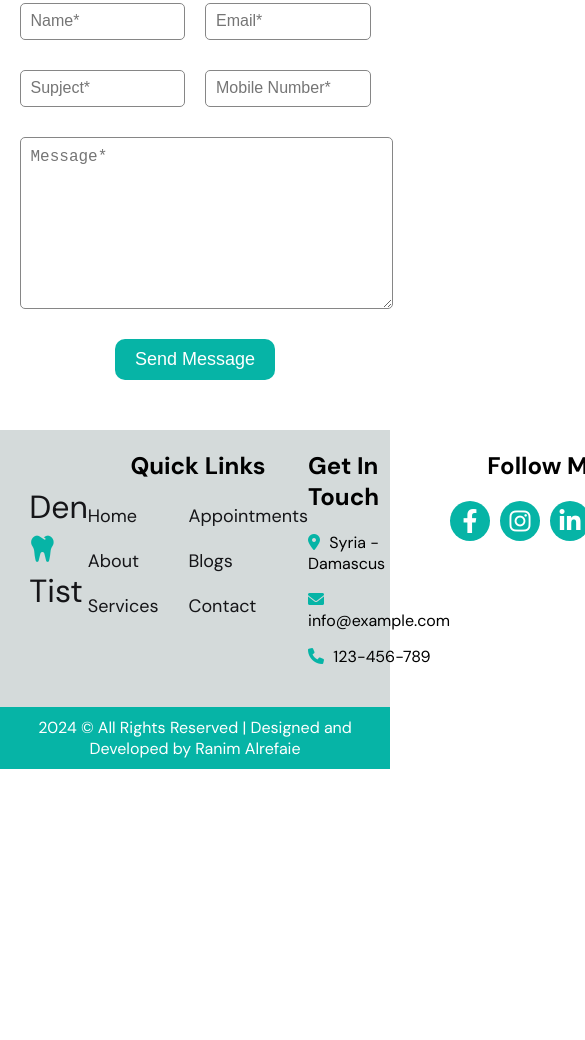
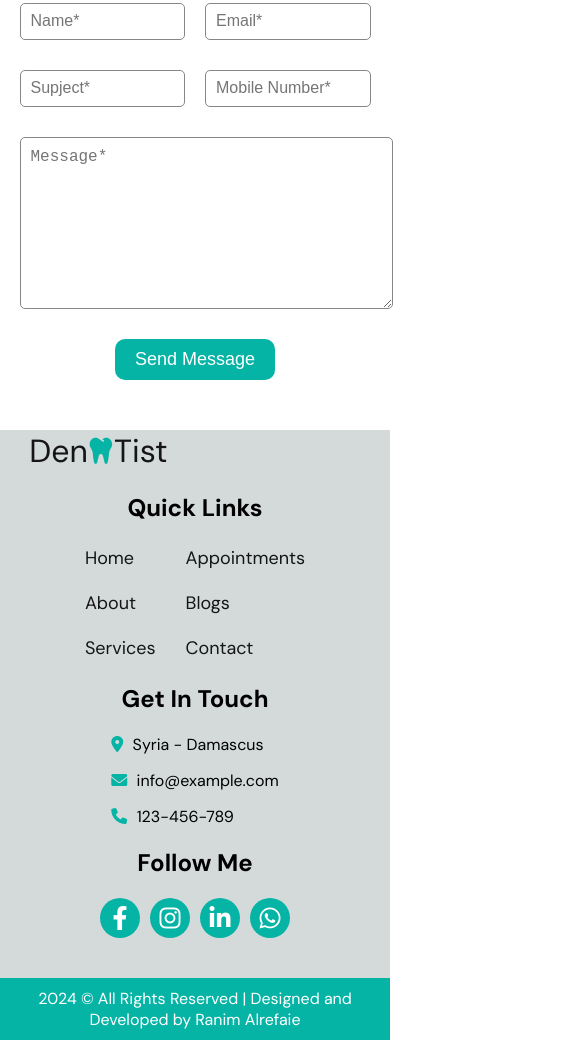
Before and after one commit to ranimRefaie/Dentist, a plain HTML site: page index.html in a window 390 px wide. Shown: the part 6339-7379 px from the top of the page, 585 px wide, since content can reach past the window. Before the commit the page ends 7108 px from the top, so only its background shows below. Drawn offline with nearby package versions, Linux system fonts and the light colour scheme.

Commit message:
first commit

```diff
--- a/index.html
+++ b/index.html
@@ -240,7 +240,7 @@
 
 
     <footer class=" ">
-        <div class="flex between countainer">
+        <div class="footer-1 between countainer">
             <div class="logo" style="margin: auto 0;">
                 <h1>Den<span><i class="fa-solid fa-tooth"></i></span>Tist</h1>
             </div>
--- a/style.css
+++ b/style.css
@@ -672,7 +672,7 @@ footer .social-media a {
         padding: 0;
     }
 
-    footer {
+    .footer-1 {
         flex-direction: column;
     }
 
@@ -683,4 +683,8 @@ footer .social-media a {
     footer .nav-items {
         display: flex;
     }
+
+    /* .footer-2 p {
+        width: 90%;
+    } */
 }
```
